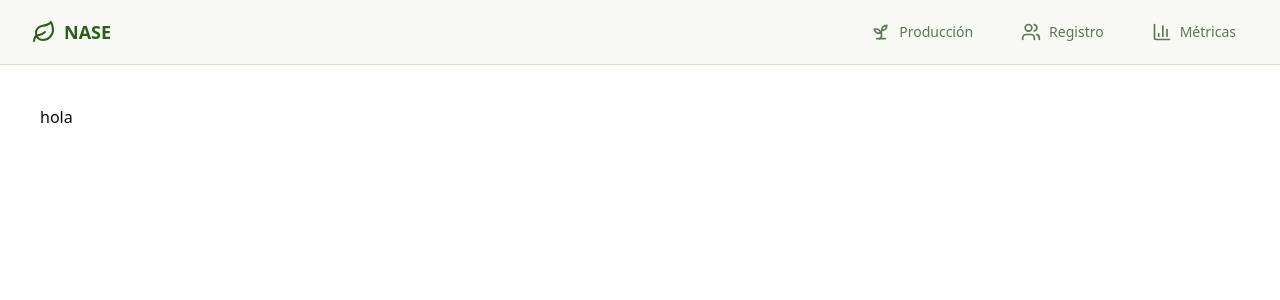
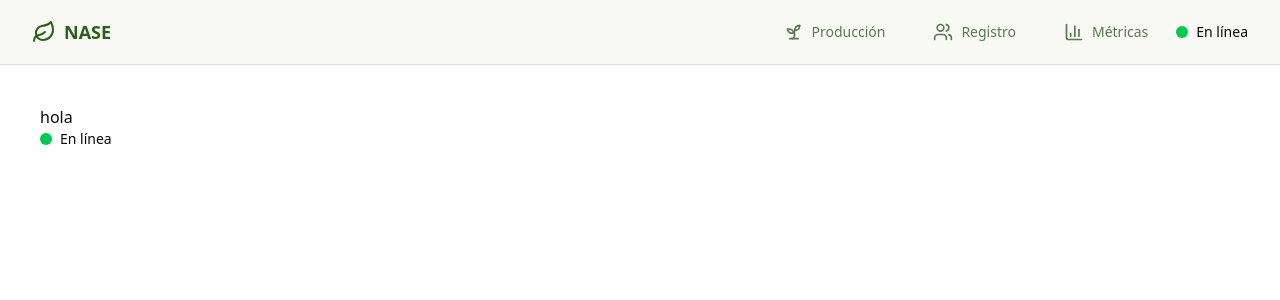
Before and after one commit to JulianJ-mtz/nase_app_tauri, a Next.js app: page / in a window 1280 px wide. Shown: the top 300 px of the page. Built offline with nearby package versions, Linux system fonts and the light colour scheme.

Commit message:
add online status context

```diff
--- a/src/app/layout.tsx
+++ b/src/app/layout.tsx
@@ -1,7 +1,8 @@
 import type { Metadata } from "next";
 import { Geist, Geist_Mono } from "next/font/google";
 import "./globals.css";
-import { Navbar } from "@/components/navbar";
+import { Navbar } from "@/components/Navbar";
+import { OnlineStatusProvider } from "@/context/OnlineStatusContext";
 
 const geistSans = Geist({
     variable: "--font-geist-sans",
@@ -28,8 +29,10 @@ export default function RootLayout({
             <body
                 className={`${geistSans.variable} ${geistMono.variable} antialiased`}
             >
-                <Navbar />
-                {children}
+                <OnlineStatusProvider>
+                    <Navbar />
+                    {children}
+                </OnlineStatusProvider>
             </body>
         </html>
     );
--- a/src/app/page.tsx
+++ b/src/app/page.tsx
@@ -1,3 +1,4 @@
+import { OnlineStatusIndicator } from "@/components/OnlineStatusIndicator";
 import { Button } from "@/components/ui/button";
 import Image from "next/image";
 
@@ -5,6 +6,7 @@ export default function Home() {
     return (
         <div className="flex-col justify-center p-10">
             hola
+            <OnlineStatusIndicator />
         </div>
     );
 }
--- /dev/null
+++ b/src/components/OnlineStatusIndicator.tsx
@@ -0,0 +1,20 @@
+"use client";
+
+import { useOnlineStatus } from "@/context/OnlineStatusContext";
+
+export function OnlineStatusIndicator() {
+    const isOnline = useOnlineStatus();
+
+    return (
+        <div className="flex items-center gap-2">
+            <div
+                className={`w-3 h-3 rounded-full ${
+                    isOnline ? "bg-green-500" : "bg-red-500"
+                }`}
+            />
+            <span className="text-sm">
+                {isOnline ? "En línea" : "Sin conexión"}
+            </span>
+        </div>
+    );
+}
--- a/src/components/navbar.tsx
+++ b/src/components/navbar.tsx
@@ -7,6 +7,7 @@ import { Leaf, Menu, BarChart3, Users, Sprout } from "lucide-react";
 
 import { Button } from "@/components/ui/button";
 import { Sheet, SheetContent, SheetTrigger } from "@/components/ui/sheet";
+import { OnlineStatusIndicator } from "@/components/OnlineStatusIndicator";
 import Image from "next/image";
 
 export function Navbar() {
@@ -60,6 +61,9 @@ export function Navbar() {
                             </Link>
                         ))}
                     </nav>
+                    <div className="ml-4">
+                        <OnlineStatusIndicator />
+                    </div>
                 </div>
                 <div className="md:hidden flex flex-1 items-center justify-end">
                     <Sheet open={open} onOpenChange={setOpen}>
@@ -82,7 +86,7 @@ export function Navbar() {
                             <div className="flex items-center gap-2 mb-8 mt-4">
                                 <Leaf className="h-6 w-6 text-[#2c5e1a]" />
                                 <span className="text-lg font-bold text-[#2c5e1a]">
-                                    AgroGestión
+                                    NASE
                                 </span>
                             </div>
                             <nav className="flex flex-col gap-4">
@@ -102,6 +106,9 @@ export function Navbar() {
                                     </Link>
                                 ))}
                             </nav>
+                            <div className="mt-6">
+                                <OnlineStatusIndicator />
+                            </div>
                         </SheetContent>
                     </Sheet>
                 </div>
--- /dev/null
+++ b/src/context/OnlineStatusContext.tsx
@@ -0,0 +1,54 @@
+"use client";
+
+import React, {
+    createContext,
+    useContext,
+    useState,
+    useEffect,
+    ReactNode,
+} from "react";
+
+type OnlineStatusContextType = {
+    isOnline: boolean;
+};
+
+const OnlineStatusContext = createContext<OnlineStatusContextType | undefined>(
+    undefined
+);
+
+export function OnlineStatusProvider({ children }: { children: ReactNode }) {
+    const [isOnline, setIsOnline] = useState<boolean>(
+        typeof window !== "undefined" ? navigator.onLine : true
+    );
+
+    useEffect(() => {
+        const handleOnline = () => setIsOnline(true);
+        const handleOffline = () => setIsOnline(false);
+
+        window.addEventListener("online", handleOnline);
+        window.addEventListener("offline", handleOffline);
+
+        return () => {
+            window.removeEventListener("online", handleOnline);
+            window.removeEventListener("offline", handleOffline);
+        };
+    }, []);
+
+    return (
+        <OnlineStatusContext.Provider value={{ isOnline }}>
+            {children}
+        </OnlineStatusContext.Provider>
+    );
+}
+
+export function useOnlineStatus() {
+    const context = useContext(OnlineStatusContext);
+
+    if (context === undefined) {
+        throw new Error(
+            "useOnlineStatus debe ser usado dentro de un OnlineStatusProvider"
+        );
+    }
+
+    return context.isOnline;
+}
```
Also changed, not shown: 1 other file (tests, documents, lock files or other folders).
